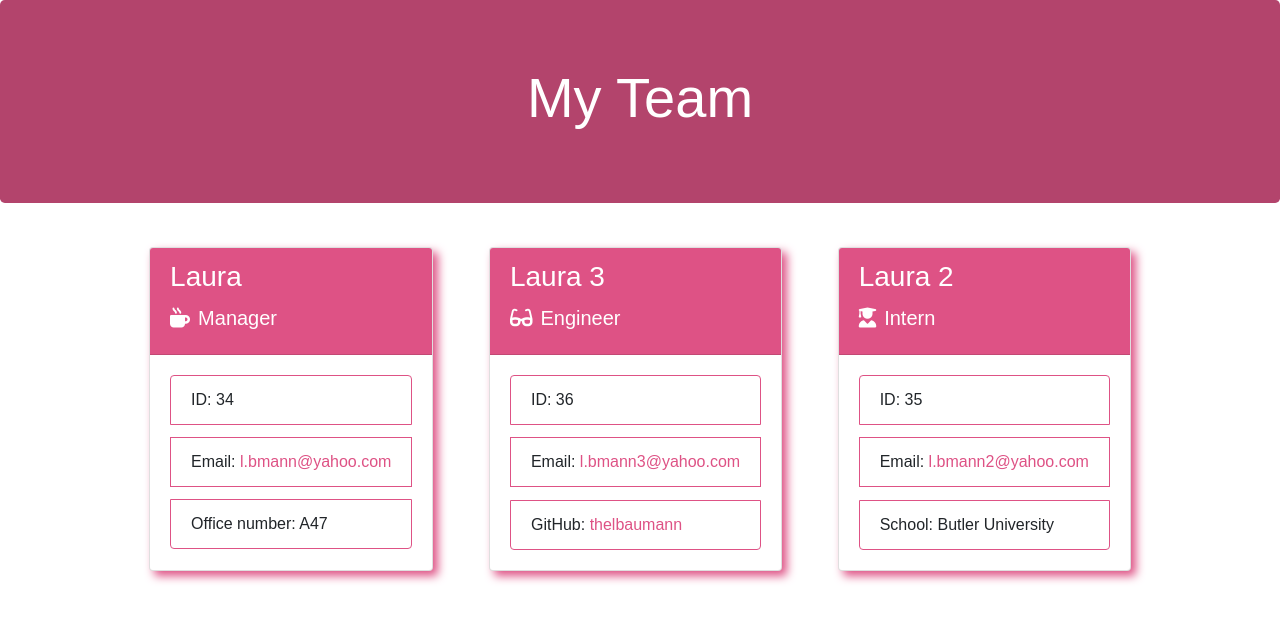
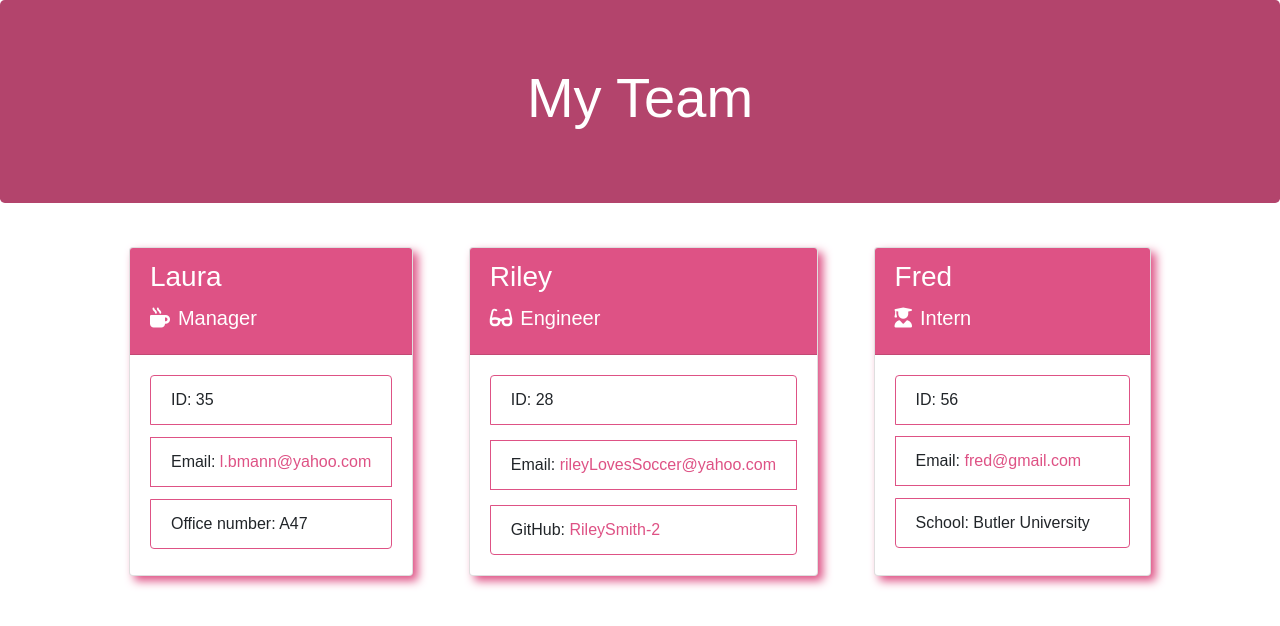
Before and after one commit to thelbaumann/team-generator, a website: page output/team.html in a window 1280 px wide. Drawn offline with nearby package versions, Linux system fonts and the light colour scheme.

```diff
--- a/output/team.html
+++ b/output/team.html
@@ -30,7 +30,7 @@
     </div>
     <div class="card-body">
         <ul class="list-group">
-            <li class="list-group-item">ID: 34</li>
+            <li class="list-group-item">ID: 35</li>
             <li class="list-group-item">Email: <a href="mailto:l.bmann@yahoo.com">l.bmann@yahoo.com</a></li>
             <li class="list-group-item">Office number: A47</li>
         </ul>
@@ -38,26 +38,26 @@
 </div>
 <div class="card employee-card">
     <div class="card-header">
-        <h2 class="card-title">Laura 3</h2>
+        <h2 class="card-title">Riley</h2>
         <h3 class="card-title"><i class="fas fa-glasses mr-2"></i>Engineer</h3>
     </div>
     <div class="card-body">
         <ul class="list-group">
-            <li class="list-group-item">ID: 36</li>
-            <li class="list-group-item">Email: <a href="mailto:l.bmann3@yahoo.com">l.bmann3@yahoo.com</a></li>
-            <li class="list-group-item">GitHub: <a href="https://github.com/thelbaumann" target="_blank" rel="noopener noreferrer">thelbaumann</a></li>
+            <li class="list-group-item">ID: 28</li>
+            <li class="list-group-item">Email: <a href="mailto:rileyLovesSoccer@yahoo.com">rileyLovesSoccer@yahoo.com</a></li>
+            <li class="list-group-item">GitHub: <a href="https://github.com/RileySmith-2" target="_blank" rel="noopener noreferrer">RileySmith-2</a></li>
         </ul>
     </div>
 </div>
 <div class="card employee-card">
     <div class="card-header">
-        <h2 class="card-title">Laura 2</h2>
+        <h2 class="card-title">Fred</h2>
         <h3 class="card-title"><i class="fas fa-user-graduate mr-2"></i>Intern</h3>
     </div>
     <div class="card-body">
         <ul class="list-group">
-            <li class="list-group-item">ID: 35</li>
-            <li class="list-group-item">Email: <a href="mailto:l.bmann2@yahoo.com">l.bmann2@yahoo.com</a></li>
+            <li class="list-group-item">ID: 56</li>
+            <li class="list-group-item">Email: <a href="mailto:fred@gmail.com">fred@gmail.com</a></li>
             <li class="list-group-item">School: Butler University</li>
         </ul>
     </div>
```
Also changed, not shown: assets/all-tests-passed.png (added), assets/employee-test-pass.png (added), assets/engineer-finishTeam-inquirer.png (added), assets/intern-inquirer.png (added), assets/manager-inquirer.png (added).
